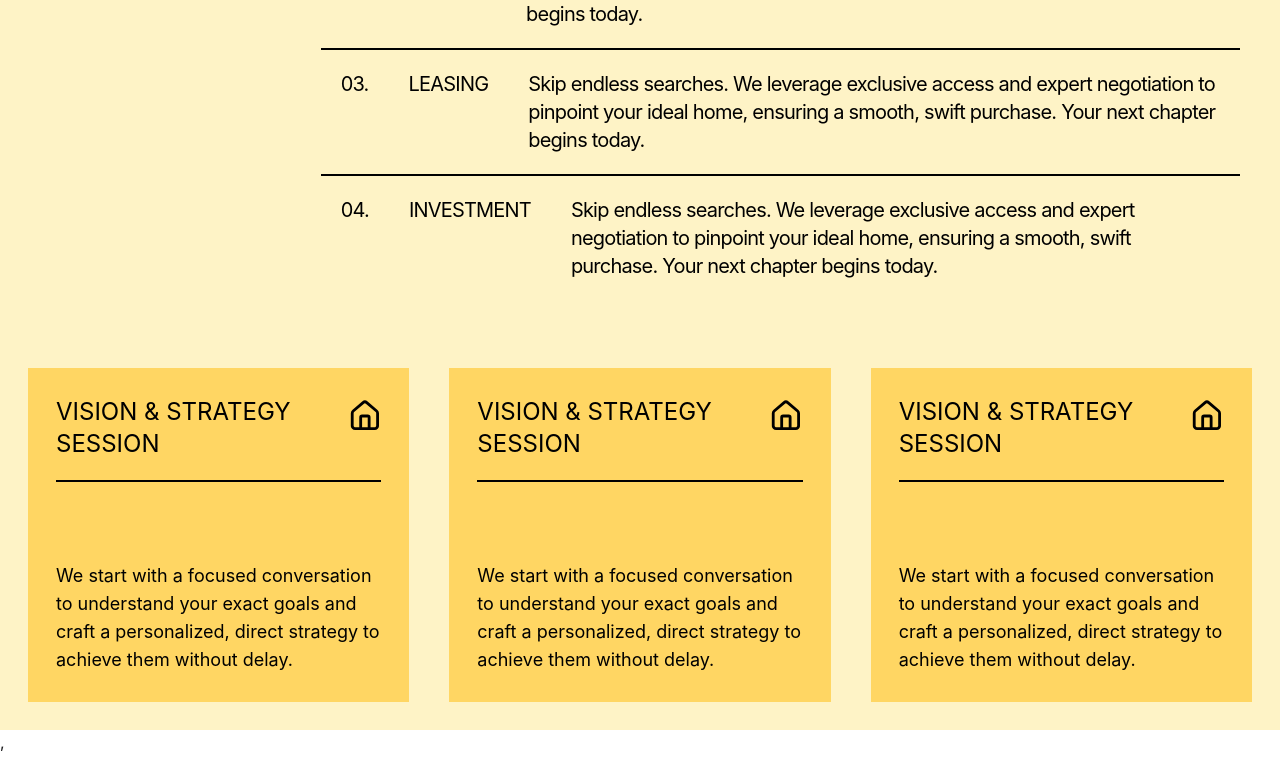
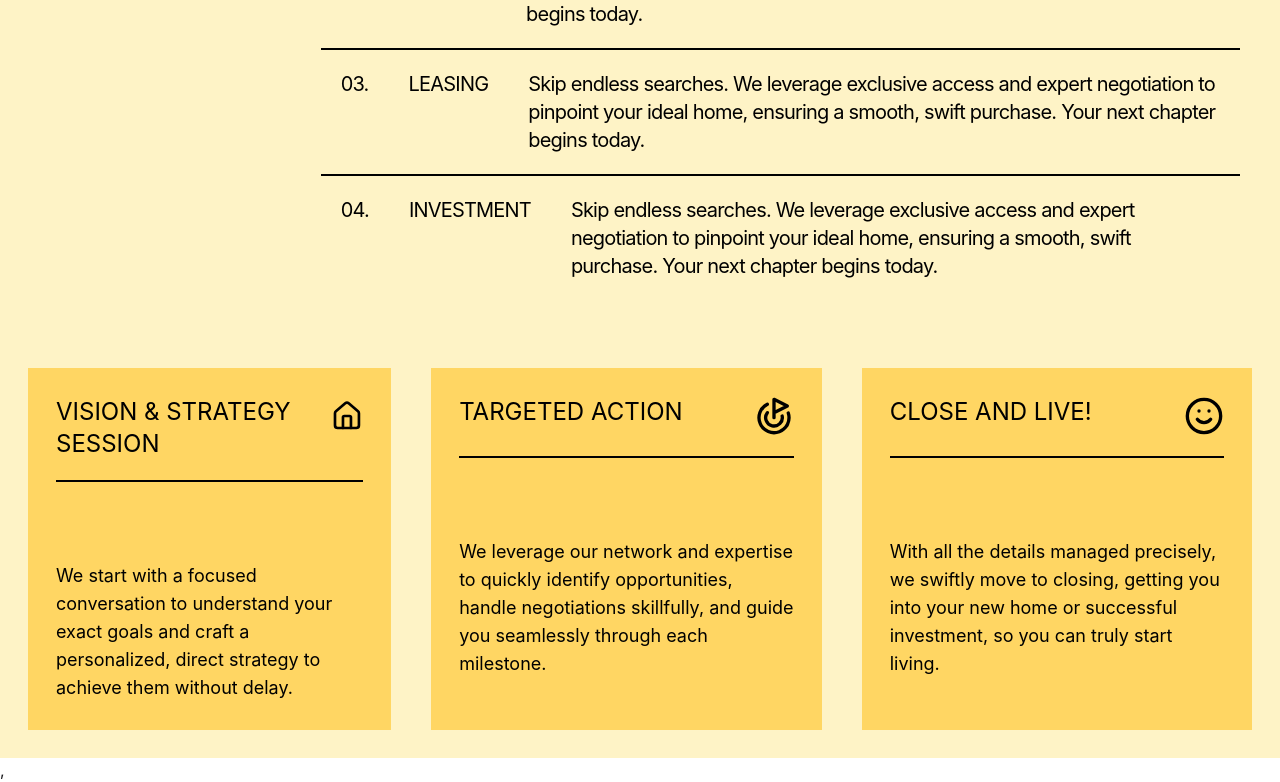
Before and after one commit to acquah-forever/my-realEstate, a React (Vite) app: page / in a window 1280 px wide. Shown: the part 4400-5182 px from the top of the page. Before the commit the page ends 5154 px from the top, so only its background shows below. Built offline with nearby package versions, Linux system fonts and the light colour scheme.

Commit message:
worked on media queries

```diff
--- a/src/MoreInfo.jsx
+++ b/src/MoreInfo.jsx
@@ -1,5 +1,5 @@
 import React from 'react'
-import { House } from 'lucide-react'
+import { House,Goal,Smile } from 'lucide-react'
 
 const MoreInfo = () => {
     return (
@@ -15,20 +15,20 @@ const MoreInfo = () => {
 
             <div className='bg-amber-400/50 p-7 max-w-2xl'>
                 <div className='mb-5 flex justify-between'>
-                    <h1 className='uppercase text-2xl'>Vision & Strategy Session</h1>
-                    <House className='w-10 h-10' />
+                    <h1 className='uppercase text-2xl'>Targeted Action</h1>
+                    <Goal className='w-10 h-10' />
                 </div>
                 <div className='border-t-2 mb-20'></div>
-                <h3 className='text-lg'>We start with a focused conversation to understand your exact goals and craft a personalized, direct strategy to achieve them without delay.</h3>
+                <h3 className='text-lg'>We leverage our network and expertise to quickly identify opportunities, handle negotiations skillfully, and guide you seamlessly through each milestone.</h3>
             </div>
 
             <div className='bg-amber-400/50 p-7 max-w-2xl'>
                 <div className='mb-5 flex justify-between'>
-                    <h1 className='uppercase text-2xl'>Vision & Strategy Session</h1>
-                    <House className='w-10 h-10' />
+                    <h1 className='uppercase text-2xl'>Close and Live!</h1>
+                    <Smile className='w-10 h-10' />
                 </div>
                 <div className='border-t-2 mb-20'></div>
-                <h3 className='text-lg'>We start with a focused conversation to understand your exact goals and craft a personalized, direct strategy to achieve them without delay.</h3>
+                <h3 className='text-lg'>With all the details managed precisely, we swiftly move to closing, getting you into your new home or successful investment, so you can truly start living.</h3>
             </div>
         </div>
     )
```
